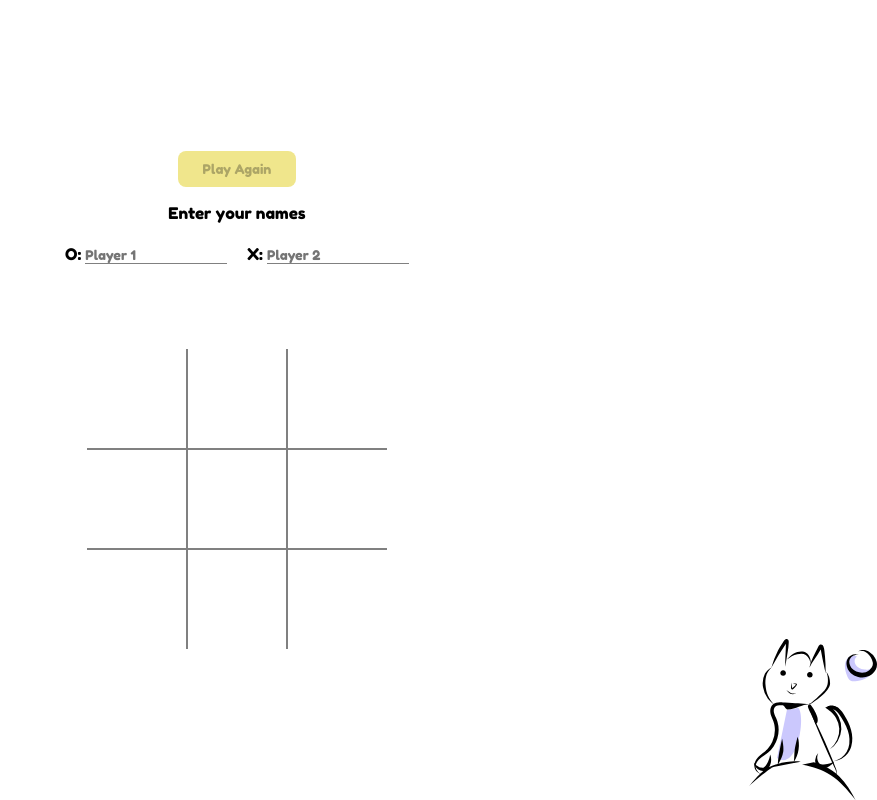
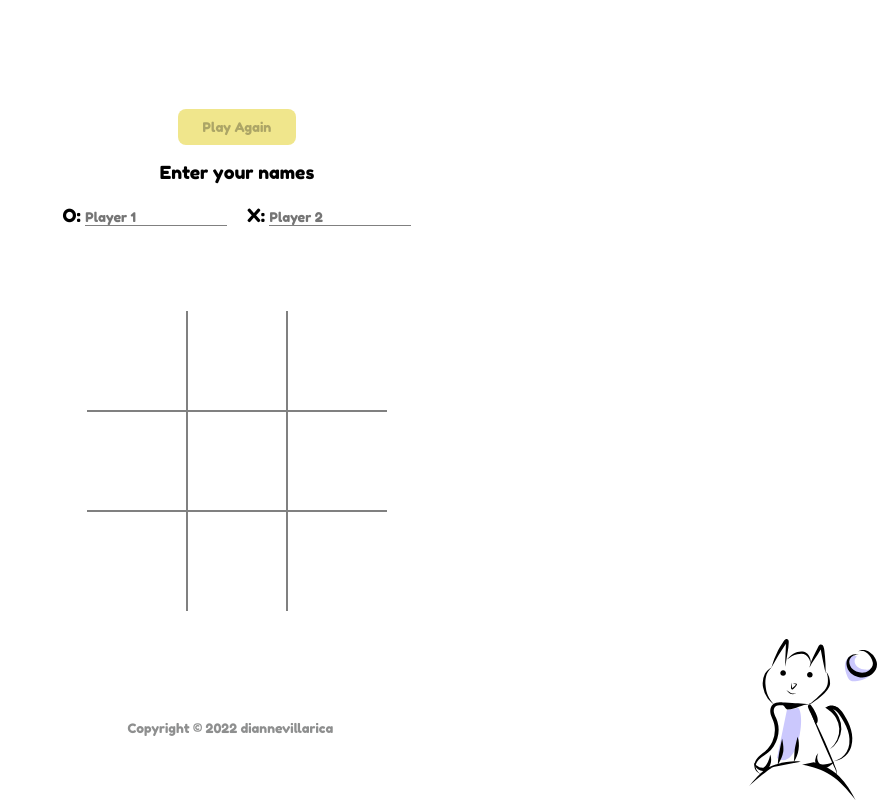
Before and after one commit to diannevillarica/odin-tic-tac-toe, a plain HTML site: page index.html in a window 1280 px wide. Shown: the whole page, without its empty margins (403-1280 px from the left). Drawn offline with Linux system fonts and the light colour scheme.

Commit message:
Final interface done

```diff
--- a/index.html
+++ b/index.html
@@ -54,4 +54,16 @@
       </div>
     </div>
   </body>
+  <footer class="footer">
+    <p>
+      <a href="https://github.com/diannevillarica" target="_blank">
+        Copyright ©
+        <script>
+          document.write(new Date().getFullYear());
+        </script>
+        diannevillarica&nbsp;
+        <i class="ph-github-logo-bold"></i>
+      </a>
+    </p>
+  </footer>
 </html>
--- a/style.css
+++ b/style.css
@@ -14,10 +14,14 @@ html {
 
 body {
   font-family: "Fredoka One", cursive;
+  background: url(./images/cat.svg) no-repeat bottom right;
+  background-size: 10vmax;
+  width: 100vw;
+  height: 100vh;
 }
 
 p {
-  font-size: 1.6rem;
+  font-size: 1.8rem;
 }
 
 button.button-reset {
@@ -38,10 +42,10 @@ input.button-form {
 }
 
 .container {
-  background: url(./images/cat.svg) no-repeat bottom right;
-  background-size: 10vmax;
+  /* background: url(./images/cat.svg) no-repeat bottom right;
+  background-size: 10vmax; */
   width: 100vw;
-  height: 100vh;
+  height: 90vh;
   overflow-y: hidden;
   margin: 0 auto;
   padding: 0 1rem;
@@ -129,3 +133,19 @@ input {
   border-bottom: 1px solid grey;
   font-family: "Fredoka One", cursive;
 }
+.footer {
+  display: flex;
+  align-content: center;
+  justify-content: center;
+  align-items: center;
+}
+
+.footer p {
+  padding-right: 1rem;
+  font-size: 1.3rem;
+}
+
+.footer a {
+  color: rgb(142, 143, 143);
+  text-decoration: none;
+}
```
